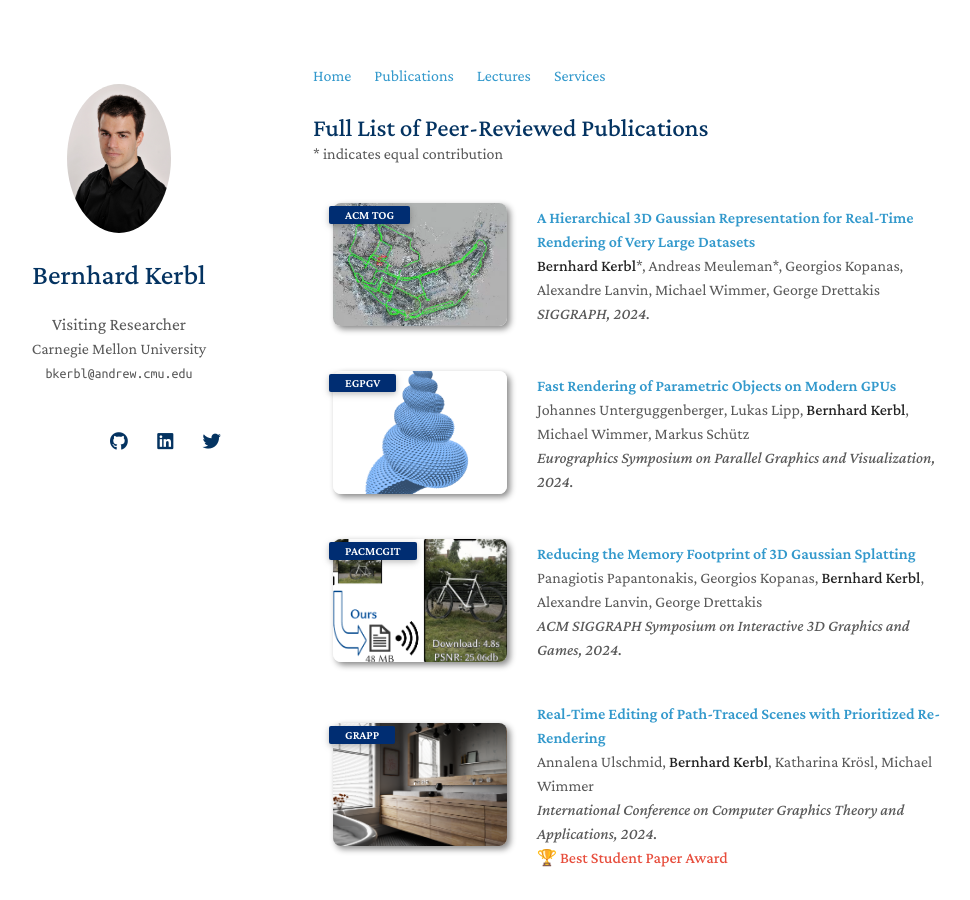
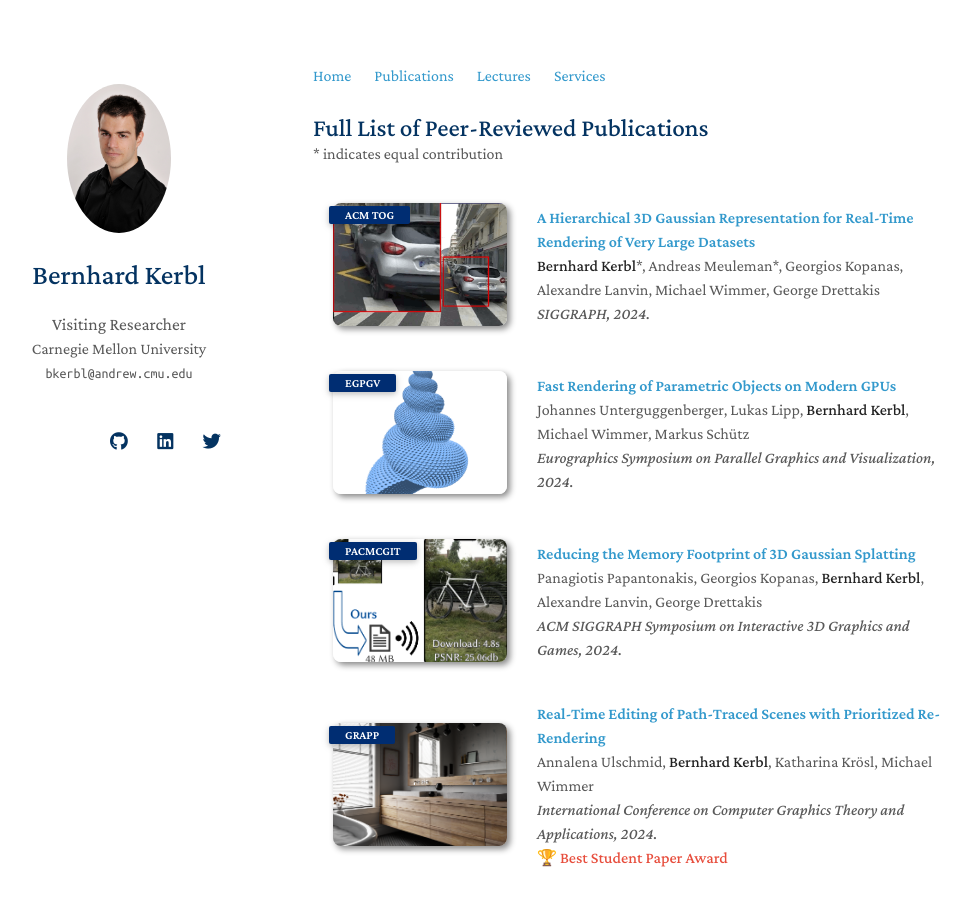
Before and after one commit to Snosixtyboo/snosixtyboo.github.io, a Jekyll site: the page built from publications.md, in a window 1280 px wide and 900 px high. Shown: the whole window, without its empty margins (157-1127 px from the left). Built offline with Jekyll 4.4.1, drawn with Linux system fonts in a browser that asks for light colours; nearby versions of some CDN libraries; a style sheet for code colours, icons or effects is not loaded.

Commit message:
added hierarchy

```diff
--- a/_data/publications.yml
+++ b/_data/publications.yml
@@ -3,7 +3,7 @@ main:
     authors: <strong>Bernhard Kerbl</strong>*, Andreas Meuleman*, Georgios Kopanas, Alexandre Lanvin, Michael Wimmer, George Drettakis
     conference_short: ACM TOG
     conference: SIGGRAPH, 2024.
-    image: ./assets/img/hierarchy2.png
+    image: ./assets/img/hierarchy.gif
 
   - title: Fast Rendering of Parametric Objects on Modern GPUs
     authors: Johannes Unterguggenberger, Lukas Lipp, <strong>Bernhard Kerbl</strong>, Michael Wimmer, Markus Schütz
```
Also changed, not shown: assets/img/hierarchy.gif (added).
